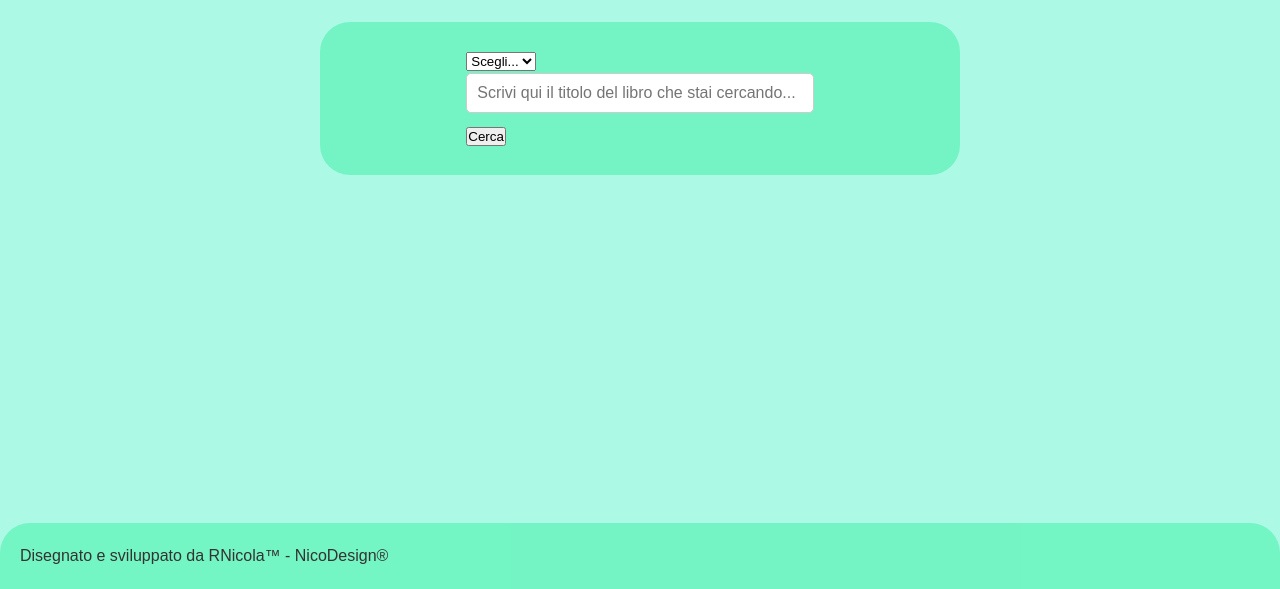
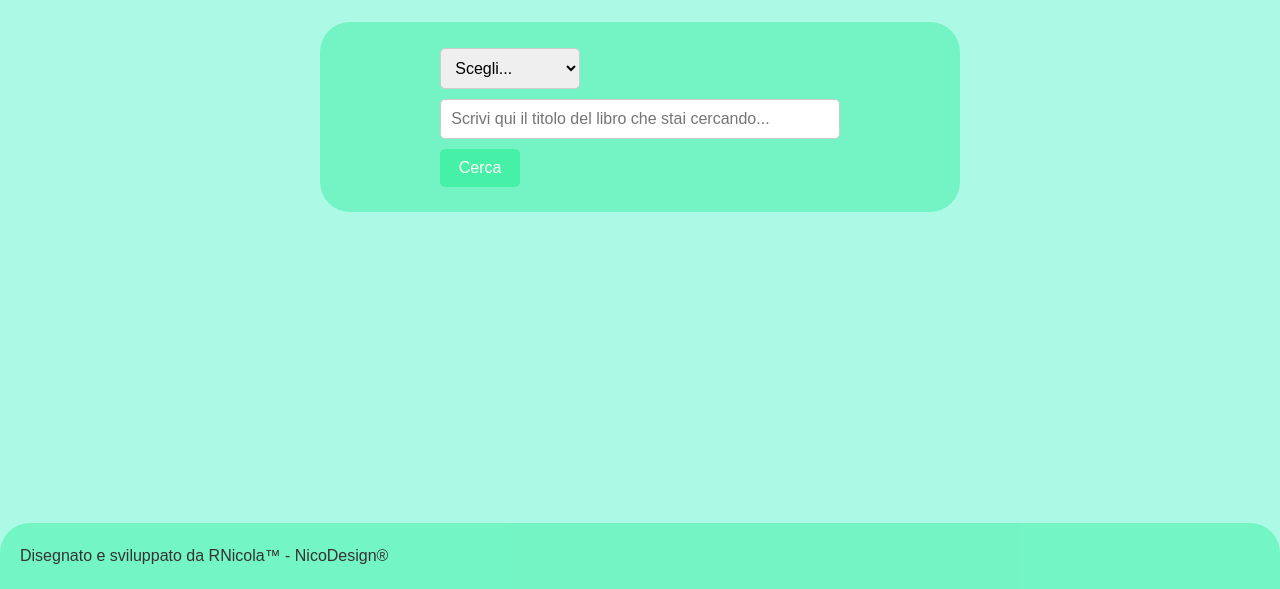
Before and after one commit to NicolaRo/owly, a website built with webpack: page src/index.html in a window 1280 px wide. Shown: the part 211-800 px from the top of the page. Built offline with nearby package versions, Linux system fonts and the light colour scheme.

Commit message:
updated style & api.js to get book details displayed

```diff
--- a/src/css/style.scss
+++ b/src/css/style.scss
@@ -65,3 +65,21 @@
     font-size: 1rem;
     margin-bottom: 10px;
   }
+#select-input {
+    width: 35%;
+    padding: 10px;
+    border: 1px solid #ccc;
+    border-radius: 5px;
+    font-size: 1rem;
+    margin-bottom: 10px;
+  }
+#search-button {
+    width: 20%;
+    padding: 10px;
+    background-color: #46f0a7;
+    color: white;
+    border: none;
+    border-radius: 5px;
+    font-size: 1rem;
+    cursor: pointer;
+  }
--- a/src/js/api.js
+++ b/src/js/api.js
@@ -20,7 +20,7 @@ export function bookFinder(query, type) {
       const allResults = response.data.docs;
       /* const tenResults = allResults.length >= 10 ? allResults.slice(0, 10) : allResults; // Se i risultati sono più di 10, mostra solo i primi 10. */
 
-      console.log("tutti i risultati", allResults); // Mostro i primi 10 risultati a console per il debug
+      console.log("tutti i risultati", allResults);
 
       return allResults; // ritorno i primi 10 risultati
     });
@@ -36,6 +36,7 @@ export function getBookDetails(bookKey) {
     console.log("Dettagli libro ottenuti:", response.data);
     return response.data;
   });
+
 }
 export function bookCover(coverId) {
   // Funzione per ottenere la copertina del libro
```
